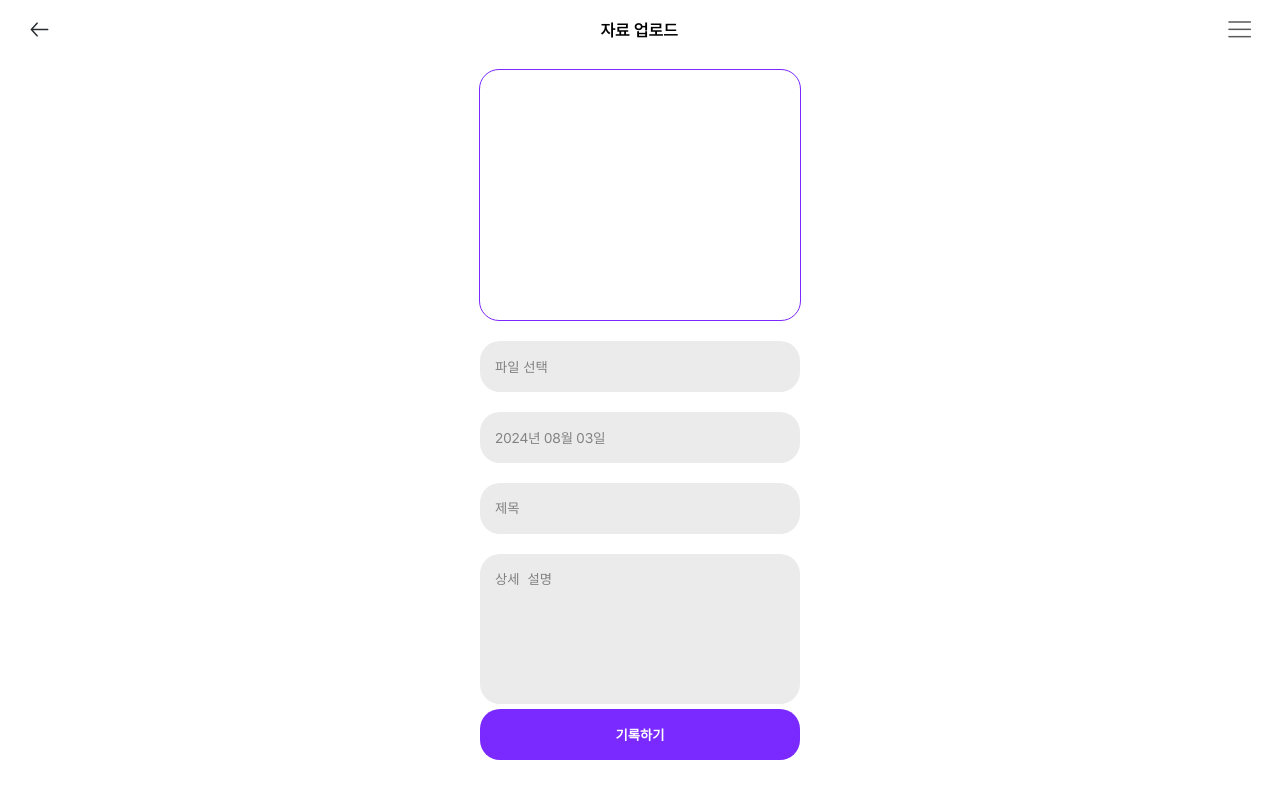
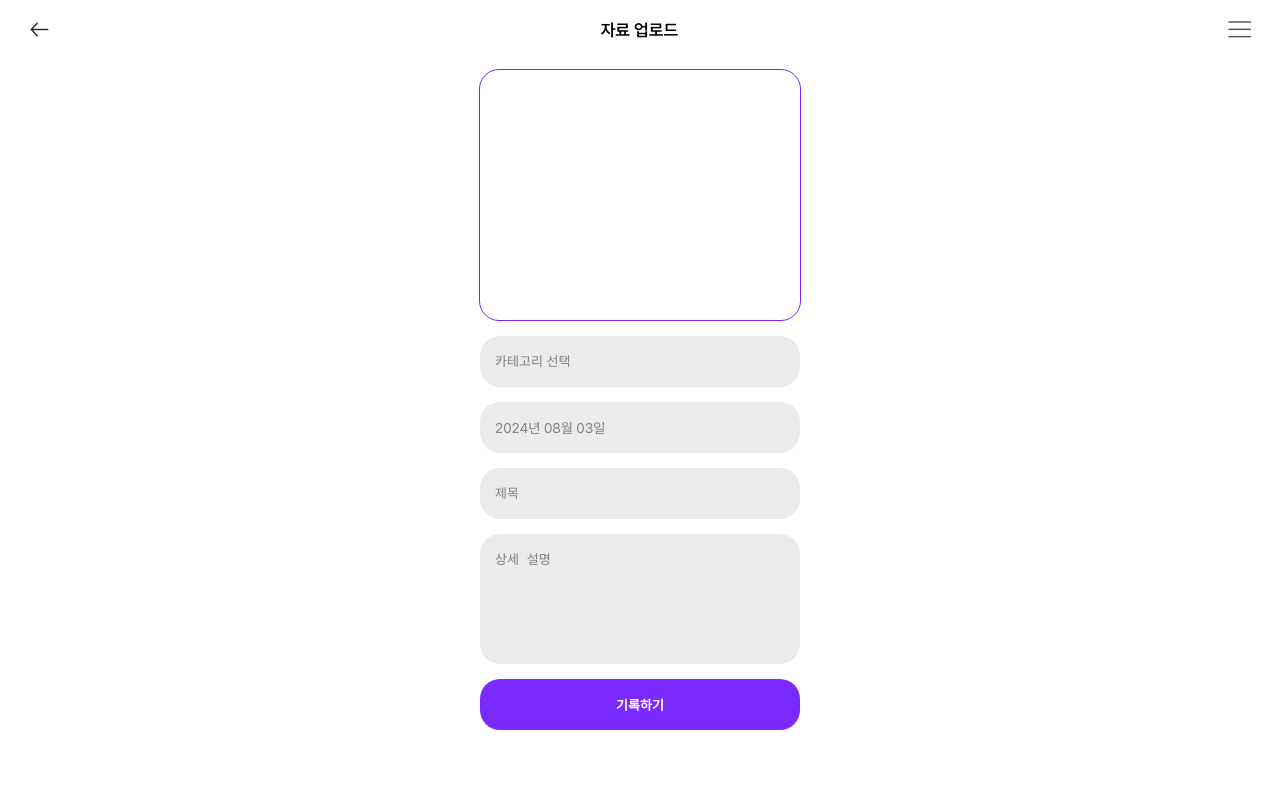
Before and after one commit to TeamViewMore/Poksin_FE, a React (Create React App) app: page /upload-form in a window 1280 px wide. Built offline with nearby package versions, Linux system fonts and the light colour scheme.

Commit message:
✨ 파일 업로드 카테고리 추가
파일 업로드 폼 페이지에 카테고리를 추가하여 카테고리에 따라 다른 확장자를 받도록 함!

```diff
--- a/package.json
+++ b/package.json
@@ -7,7 +7,7 @@
     "@testing-library/jest-dom": "^5.17.0",
     "@testing-library/react": "^13.4.0",
     "@testing-library/user-event": "^13.5.0",
-    "axios": "^1.7.2",
+    "axios": "^1.7.3",
     "date-fns": "^3.6.0",
     "framer-motion": "^11.3.19",
     "moment": "^2.30.1",
--- a/src/pages/calender/Calender.js
+++ b/src/pages/calender/Calender.js
@@ -129,7 +129,7 @@ function Calender() {
                                 </div>
                                 <div className="explan">처음 맞은 거라 너무 무서웠고, 이때부터가 시작이었다...</div>
                                 <div className="videoResult">
-                                    <img src={checkedMini} alt=''></img>
+                                    <img src={checkedMini} alt=""></img>
                                     <span>폭력 발생 횟수 2회, 폭력 지속 시간 12초</span>
                                 </div>
                                 <div className="media">
--- a/src/pages/calender/CalenderList.js
+++ b/src/pages/calender/CalenderList.js
@@ -1,10 +1,10 @@
-import React from "react";
+import React, { useState, useEffect } from "react";
 import * as C from "../../styles/calender/CalenderListStyle";
 import PlusBtn from "../../components/PlusBtn";
-import { useState } from "react";
 import moment from "moment";
 import "react-calendar/dist/Calendar.css";
 import { useNavigate } from "react-router-dom";
+import axios from "axios";
 
 function CalenderList() {
     const [value, onChange] = useState(new Date());
--- a/src/pages/upload/Upload.js
+++ b/src/pages/upload/Upload.js
@@ -1,8 +1,8 @@
 import React from "react";
 import * as U from "../../styles/upload/UploadStyle";
 import Icon1 from "../../img/upload_paper.png";
-import Icon2 from "../../img/upload_capture.png";
-import Icon3 from "../../img/upload_picture.png";
+import Icon2 from "../../img/upload_picture.png";
+import Icon3 from "../../img/upload_audio.png";
 import Icon4 from "../../img/upload_video.png";
 
 function Upload() {
@@ -18,19 +18,19 @@ function Upload() {
                         </U.Btn1>
                         <U.Btn2>
                             <img className="BtnIcon" src={Icon2} alt="BtnIcon"></img>
-                            <div className="BtnName">캡쳐 자료</div>
-                            <div className="BtnDes">메신저 및 메시지 내용 등</div>
+                            <div className="BtnName">사진 자료</div>
+                            <div className="BtnDes">상처 사진 및 망가진 물건 사진 등</div>
                         </U.Btn2>
                     </U.BtnSection>
                     <U.BtnSection>
                         <U.Btn2>
                             <img className="BtnIcon" src={Icon3} alt="BtnIcon"></img>
-                            <div className="BtnName">사진 자료</div>
-                            <div className="BtnDes">상처 사진 및 망가진 물건 사진 등</div>
+                            <div className="BtnName">음성 자료</div>
+                            <div className="BtnDes">폭언이 들어간 녹취 등</div>
                         </U.Btn2>
                         <U.Btn1>
                             <img className="BtnIcon" src={Icon4} alt="BtnIcon"></img>
-                            <div className="BtnName">영상/음성 자료</div>
+                            <div className="BtnName">영상 자료</div>
                             <div className="BtnDes">폭행 장면이 들어간 영상 등</div>
                         </U.Btn1>
                     </U.BtnSection>
@@ -41,7 +41,6 @@ function Upload() {
                         폭신폭신의 <U.GoToGuide to="/guide">가이드라인</U.GoToGuide>을 참고해보세요!
                     </span>
                 </div>
-
                 <U.GoToUploadButton to="/upload-form">기록하러 가기</U.GoToUploadButton>
             </U.Upload>
         </>
--- a/src/pages/upload/UploadForm.js
+++ b/src/pages/upload/UploadForm.js
@@ -11,6 +11,7 @@ function UploadForm() {
     const [selectedDate, setSelectedDate] = useState(new Date());
     const [title, setTitle] = useState("");
     const [description, setDescription] = useState("");
+    const [category, setCategory] = useState("");
 
     // 프리뷰 보이게 하기
     const handleFileChange = (event) => {
@@ -53,7 +54,7 @@ function UploadForm() {
                 backgroundColor: "#ebebeb",
                 fontWeight: "300",
                 fontSize: "14px",
-                marginTop: "20px",
+                marginTop: "15px",
                 paddingLeft: "15px",
                 cursor: "pointer",
                 display: "flex",
@@ -75,6 +76,22 @@ function UploadForm() {
         setModalIsOpen(false);
     };
 
+    // 카테고리 선택
+    const getAcceptType = () => {
+        switch (category) {
+            case "image":
+                return "image/*";
+            case "video":
+                return "video/*";
+            case "audio":
+                return "audio/*";
+            case "document":
+                return "image/*,.pdf,.txt,.doc,.docx";
+            default:
+                return "*";
+        }
+    };
+
     return (
         <>
             <U.UploadForm>
@@ -93,9 +110,32 @@ function UploadForm() {
                         })}
                     </U.Preview>
 
-                    <U.FileInput onClick={filePlusClick}>
-                        {selectedFiles.length > 0 ? selectedFiles.map((file) => file.name).join(", ") : "파일 선택"}
-                    </U.FileInput>
+                    <U.CategorySelect value={category} onChange={(e) => setCategory(e.target.value)}>
+                        <option value="">카테고리 선택</option>
+                        <option value="image">사진 자료</option>
+                        <option value="video">영상 자료</option>
+                        <option value="audio">음성 자료</option>
+                        <option value="document">진단서</option>
+                    </U.CategorySelect>
+
+                    {category && (
+                        <>
+                            <U.FileInput onClick={filePlusClick}>
+                                {selectedFiles.length > 0
+                                    ? selectedFiles.map((file) => file.name).join(", ")
+                                    : "파일 선택"}
+                            </U.FileInput>
+                            <input
+                                type="file"
+                                multiple
+                                ref={filePlus}
+                                onChange={handleFileChange}
+                                style={{ display: "none" }}
+                                accept={getAcceptType()}
+                            />
+                        </>
+                    )}
+
                     <input
                         type="file"
                         multiple
--- a/src/styles/calender/CalenderListStyle.js
+++ b/src/styles/calender/CalenderListStyle.js
@@ -97,6 +97,7 @@ export const CalenderWrapper = styled.div`
         width: 35px;
         height: 35px;
         border-radius: 100px;
+        color: #424242;
     }
 
     .react-calendar__tile--now {
--- a/src/styles/upload/UploadFormStyle.js
+++ b/src/styles/upload/UploadFormStyle.js
@@ -60,17 +60,64 @@ export const Preview = styled.div`
     }
 `;
 
-export const FileInput = styled.button`
+export const CategorySelect = styled.select`
     width: 320px;
     height: 51px;
     border-radius: 20px;
     border: none;
-    color: #424242;
+    color: #818181;
     background-color: #ebebeb;
     font-weight: 500;
-    margin-top: 20px;
+    margin-top: 15px;
     padding: 15px;
+    appearance: none;
+    font-size: 13px;
+
+    &::-ms-expand {
+        display: none;
+    }
+
+    &:focus {
+        outline: none;
+    }
+
+    option {
+        width: 320px;
+        color: #424242;
+        background-color: #ebebeb;
+        font-weight: 500;
+
+        &:hover {
+            background-color: #7a29ff;
+            color: #ffffff;
+        }
+    }
+
+    &::after {
+        content: "";
+        position: absolute;
+        top: 20px; /* 조절 필요 */
+        right: 10px; /* 조절 필요 */
+        width: 0;
+        height: 0;
+        border-left: 5px solid transparent;
+        border-right: 5px solid transparent;
+        border-top: 5px solid #424242;
+        pointer-events: none;
+    }
+`;
+
+export const FileInput = styled.button`
+    width: 320px;
+    min-height: 51px;
+    border-radius: 20px;
+    border: none;
     color: #818181;
+    background-color: #ebebeb;
+    font-weight: 500;
+    font-size: 13px;
+    margin-top: 15px;
+    padding: 15px;
     text-align: left; /* 왼쪽 정렬 */
     white-space: normal; /* 줄 바꿈 허용 */
     overflow: hidden; /* 넘치는 텍스트 숨김 */
@@ -80,6 +127,7 @@ export const FileInput = styled.button`
 export const DateInput = styled.div`
     margin: 0;
     padding: 0;
+    font-size: 13px;
 
     .react-datepicker__month-container {
         color: #424242;
@@ -115,7 +163,8 @@ export const Input = styled.input`
     color: #424242;
     background-color: #ebebeb;
     font-weight: 500;
-    margin-top: 20px;
+    font-size: 13px;
+    margin-top: 15px;
     padding-left: 15px;
     padding-right: 15px;
 
@@ -130,13 +179,14 @@ export const Input = styled.input`
 
 export const Textarea = styled.textarea`
     width: 290px;
-    height: 120px;
+    height: 100px;
     border-radius: 20px;
     border: none;
     color: #424242;
     background-color: #ebebeb;
     font-weight: 500;
-    margin-top: 20px;
+    font-size: 13px;
+    margin-top: 15px;
     padding: 15px;
     resize: none;
 
@@ -157,11 +207,11 @@ export const UploadButton = styled.button`
     color: #ffffff;
     background-color: #7a29ff;
     font-weight: bolder;
-    position: absolute;
-    bottom: 40px;
+    font-size: 13px;
     cursor: pointer;
     outline: none;
     display: flex;
     justify-content: center;
     align-items: center;
+    margin-top: 15px;
 `;
--- a/src/styles/upload/UploadStyle.js
+++ b/src/styles/upload/UploadStyle.js
@@ -59,6 +59,7 @@ export const Btn1 = styled(Link)`
     .BtnName {
         font-weight: 500;
         font-size: 18px;
+        margin-bottom: 3px;
     }
 
     .BtnDes {
@@ -88,6 +89,7 @@ export const Btn2 = styled(Link)`
     .BtnName {
         font-weight: 500;
         font-size: 18px;
+        margin-bottom: 3px;
     }
 
     .BtnDes {
@@ -110,8 +112,7 @@ export const GoToUploadButton = styled(Link)`
     justify-content: center;
     align-items: center;
     font-size: 14px;
-    position: absolute;
-    bottom: 40px;
+    margin-top: 40px;
 `;
 
 export const GoToGuide = styled(Link)`
```
Also changed, not shown: src/img/upload_audio.png (added), 1 other file (tests, documents, lock files or other folders).
